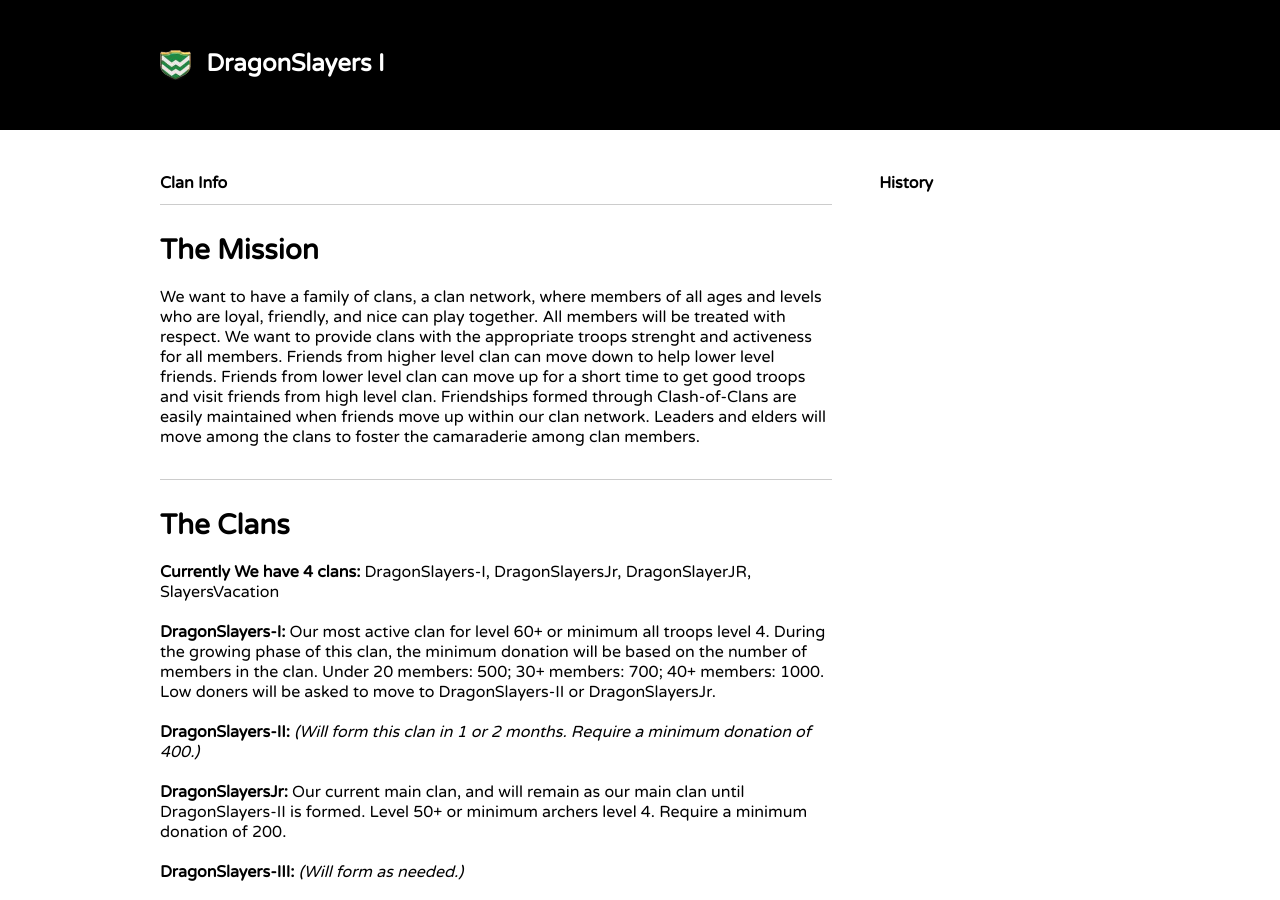
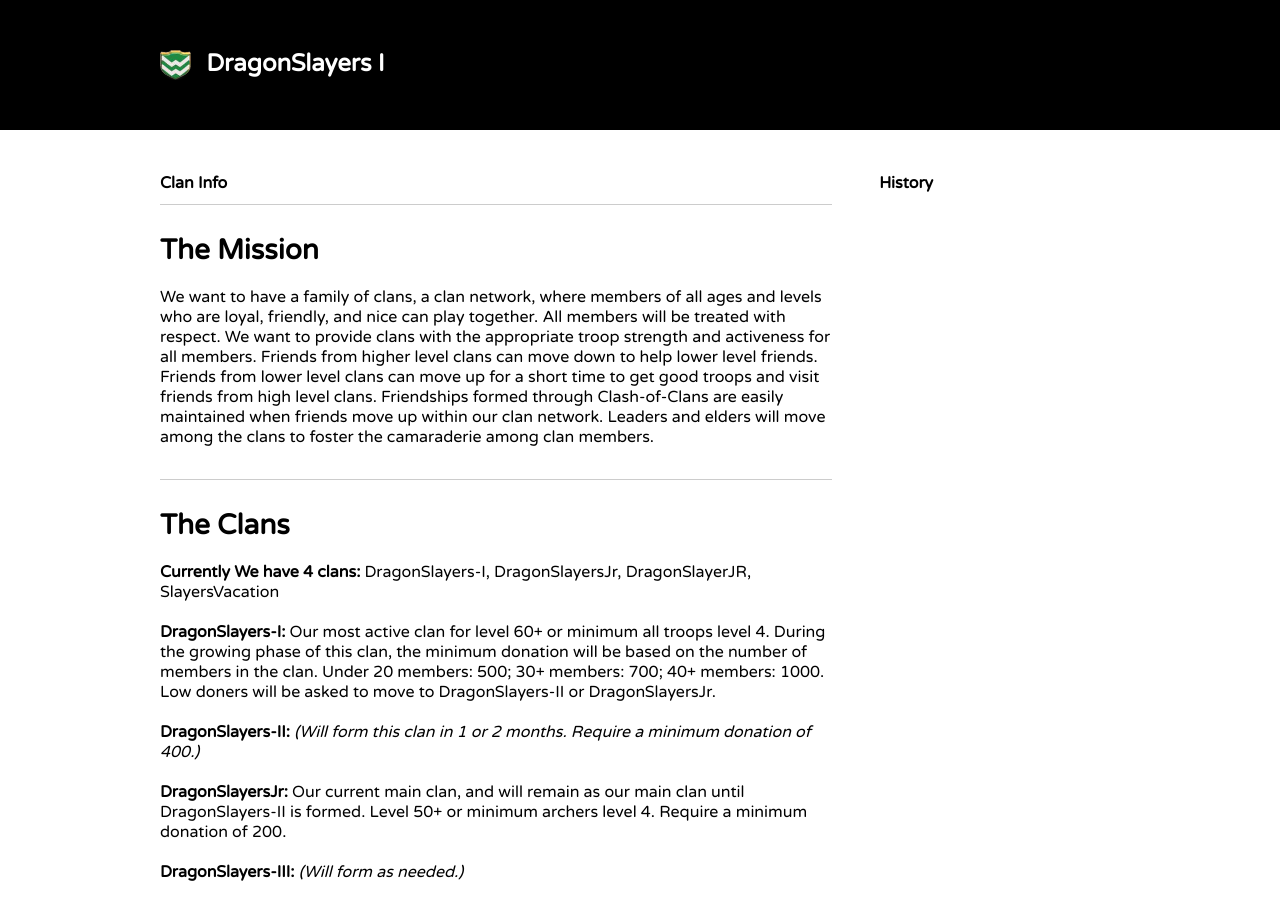
Before and after one commit to himedlooff/DragonSlayers-I, a Jekyll site: the page built from index.md, in a window 1280 px wide and 900 px high. Built offline with Jekyll 4.4.1, drawn with Linux system fonts in a browser that asks for light colours.

Commit message:
Grammar tweaks.

```diff
--- a/index.md
+++ b/index.md
@@ -8,7 +8,7 @@
 
 # The Mission
 
-We want to have a family of clans, a clan network, where members of all ages and levels who are loyal, friendly, and nice can play together.  All members will be treated with respect.  We want to provide clans with the appropriate troops strenght and activeness for all members.  Friends from higher level clan can move down to help lower level friends.  Friends from lower level clan can move up for a short time to get good troops and visit friends from high level clan.  Friendships formed through Clash-of-Clans are easily maintained when friends move up within our clan network.  Leaders and elders will move among the clans to foster the camaraderie among clan members.
+We want to have a family of clans, a clan network, where members of all ages and levels who are loyal, friendly, and nice can play together.  All members will be treated with respect.  We want to provide clans with the appropriate troop strength and activeness for all members.  Friends from higher level clans can move down to help lower level friends.  Friends from lower level clans can move up for a short time to get good troops and visit friends from high level clans.  Friendships formed through Clash-of-Clans are easily maintained when friends move up within our clan network.  Leaders and elders will move among the clans to foster the camaraderie among clan members.
 
 # The Clans
 
```
